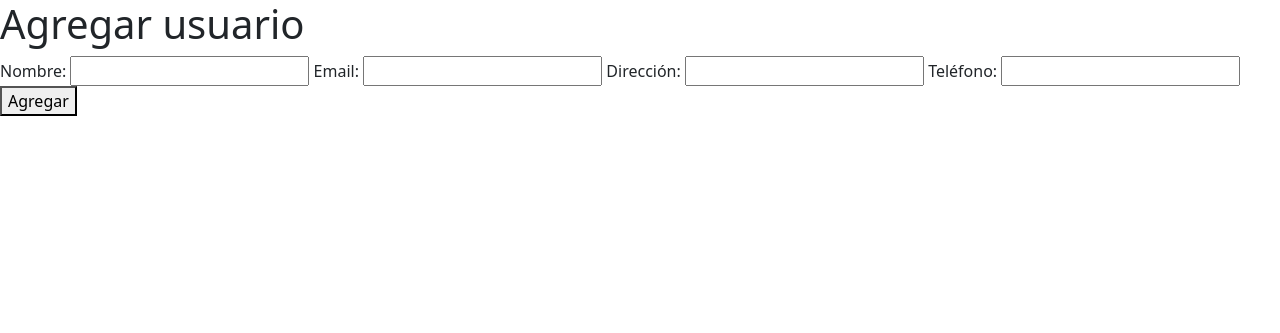
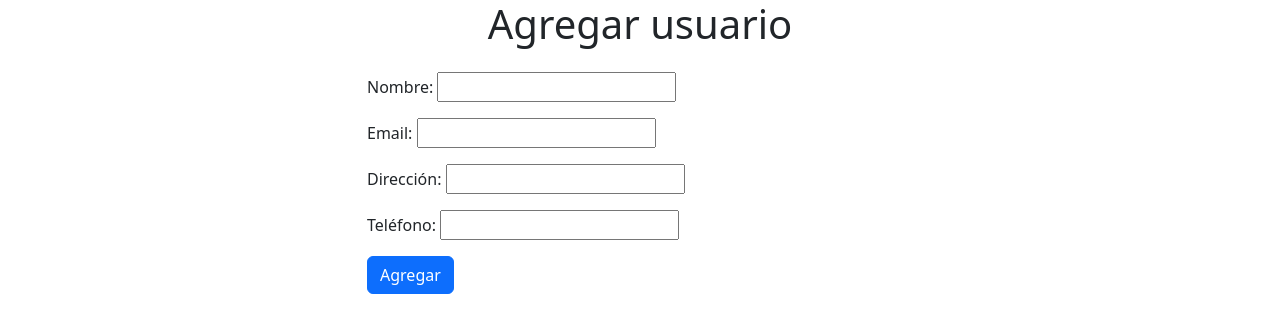
Before and after one commit to DanielRosadoRodriguez/as-crud, a Django app: page /add/ in a window 1280 px wide. Shown: the top 333 px of the page. Run offline with Django 4.2, Linux system fonts and the light colour scheme.

Commit message:
feat: now form add creates a new person

```diff
--- a/crud/urls.py
+++ b/crud/urls.py
@@ -14,7 +14,6 @@ Including another URLconf
     1. Import the include() function: from django.urls import include, path
     2. Add a URL to urlpatterns:  path('blog/', include('blog.urls'))
 """
-from django import views
 from django.contrib import admin
 from django.urls import path
 from registro import views
@@ -24,6 +23,7 @@ urlpatterns = [
     path('', views.index, name='index'),
     path('users/', views.users, name='users'),
     path('add/', views.add, name='add'),
+    path('add_person/', views.add_person, name='add_person'),
     path('test_add_person/', views.test_add_person, name='test_add_person'),
     path('get_all_persons/', views.get_all_persons, name='get_all_persons'),
 ]
--- a/registro/templates/add.html
+++ b/registro/templates/add.html
@@ -1,10 +1,17 @@
 {% extends 'base.html' %}
 
 {% block content %}
-  <h1>Agregar usuario</h1>
+  <div class="container">
+    <div class="row justify-content-center">
+      <div class="col-md-6">
+        <h1 class="text-center">Agregar usuario</h1>
 
-  <form method="post" action="/add_new_person">
-    {{ form }}
-    <button type="submit" name="submit">Agregar</button>
-  </form>
+        <form method="post" action="{% url 'add_person' %}" class="my-4">
+          {% csrf_token %}
+          {{ form.as_p }}
+          <button type="submit" class="btn btn-primary">Agregar</button>
+        </form>
+      </div>
+    </div>
+  </div>
 {% endblock %}
--- /dev/null
+++ b/registro/templates/edit.html
@@ -0,0 +1 @@
+<!-- TODO -->
--- a/registro/views.py
+++ b/registro/views.py
@@ -1,5 +1,5 @@
 from django.http import HttpResponse
-from django.shortcuts import render
+from django.shortcuts import redirect, render
 from registro.models import Persona
 from .forms import CreateNewPerson
 
@@ -41,6 +41,16 @@ def _add_person_to_db(data):
         print(f"An error occurred: {e}")
 
 
+def add_person(request):
+    if request.method == 'POST':
+        form = CreateNewPerson(request.POST)
+        if form.is_valid():
+            _add_person_to_db(form.cleaned_data)
+    else:
+        form = CreateNewPerson()
+    return redirect('users')
+
+
 def test_add_person(request):
     data = {
         'name': 'Test',
```
